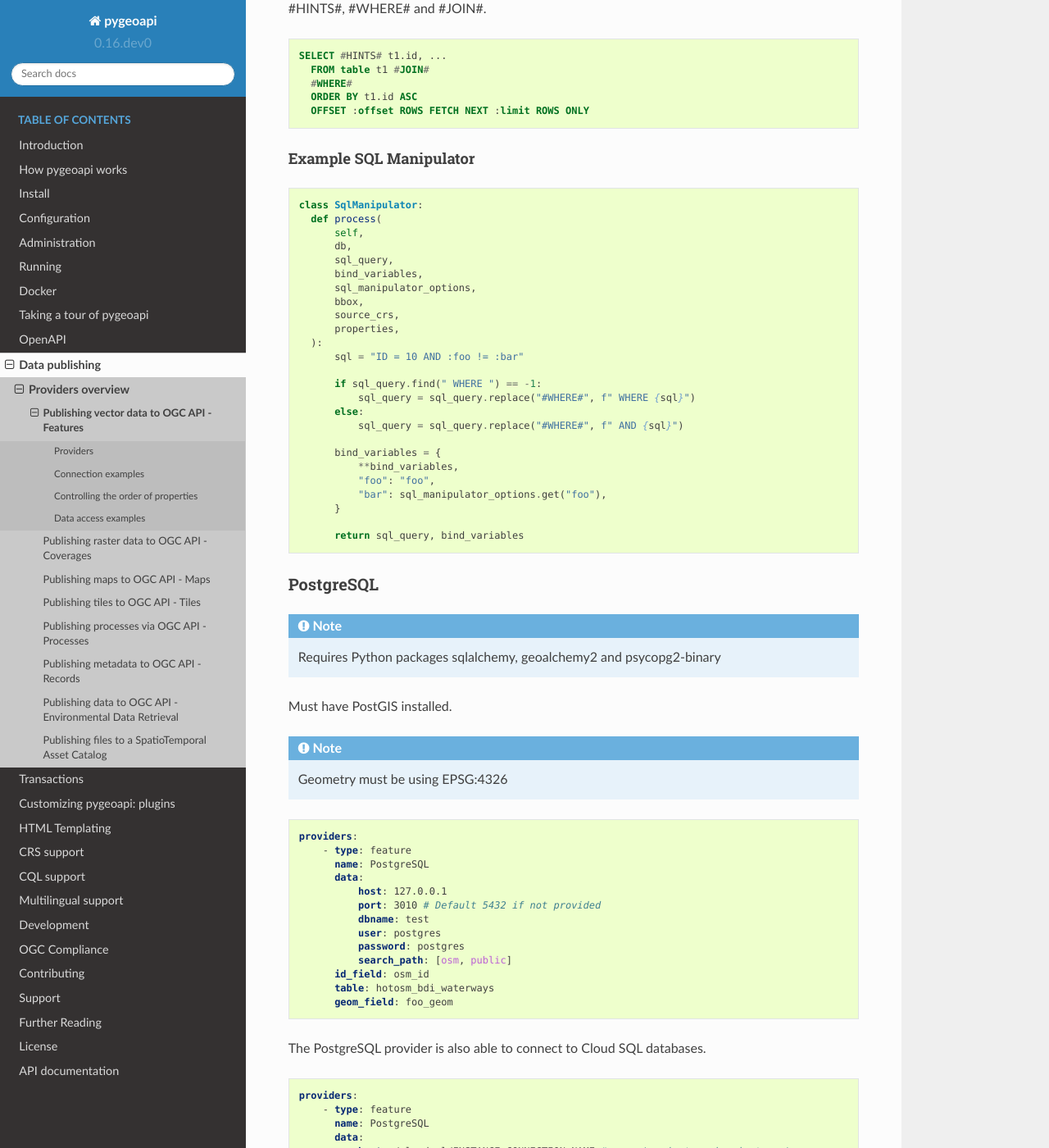
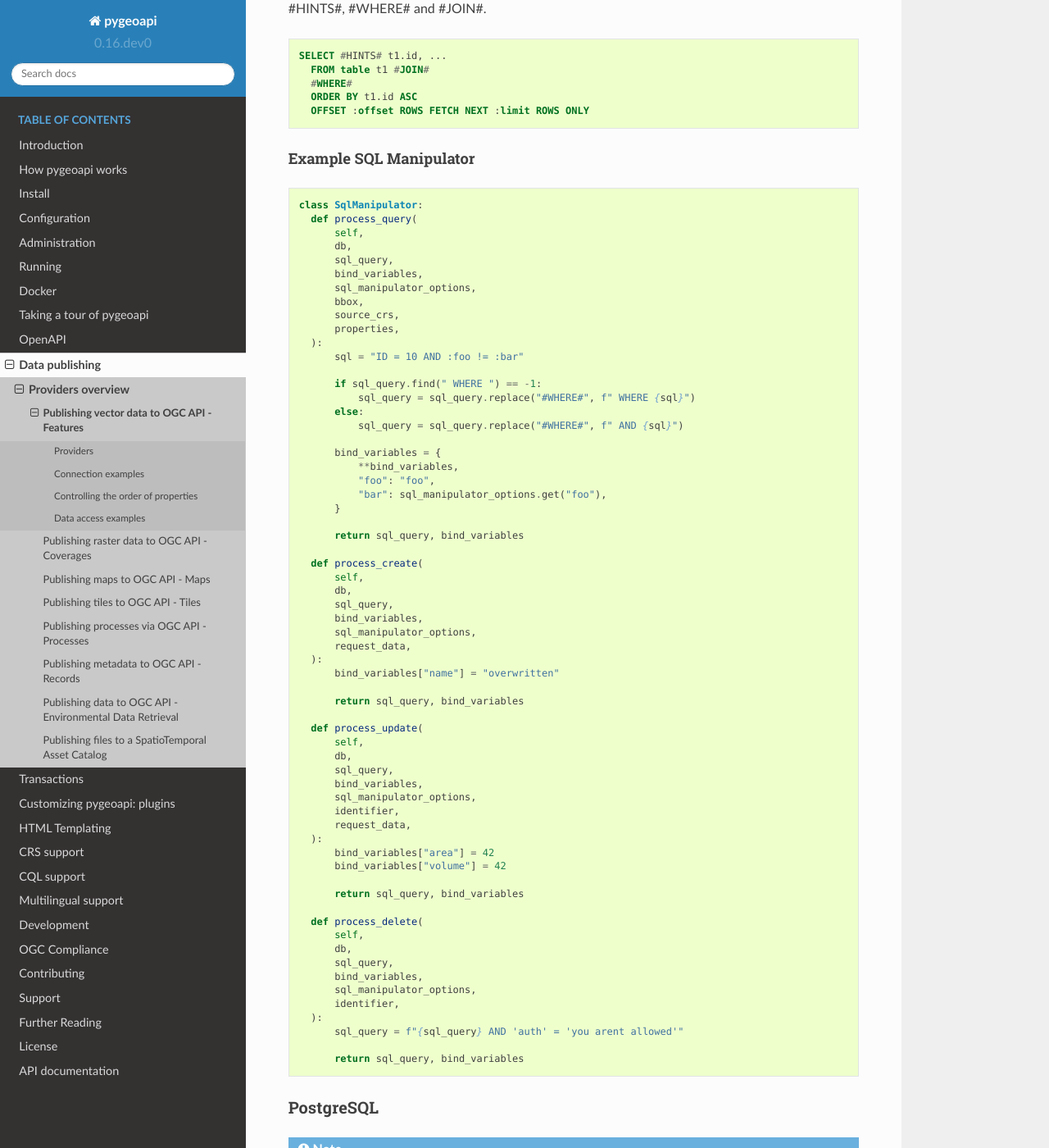
Before and after one commit to geopython/pygeoapi, a Sphinx documentation site: the page built from docs/source/data-publishing/ogcapi-features.rst, in a window 1280 px wide and 1400 px high, scrolled down 6298 px. Shown: the whole window at 82% size. Built offline with Sphinx 7.4.7 and the Read the Docs theme 2.0.0, drawn with Linux system fonts in a browser that asks for light colours.

Commit message:
Updated docs

```diff
--- a/docs/source/data-publishing/ogcapi-features.rst
+++ b/docs/source/data-publishing/ogcapi-features.rst
@@ -321,7 +321,7 @@ Example SQL Manipulator
 .. code-block:: python
 
   class SqlManipulator:
-    def process(
+    def process_query(
         self,
         db,
         sql_query,
@@ -343,6 +343,44 @@ Example SQL Manipulator
             "foo": "foo",
             "bar": sql_manipulator_options.get("foo"),
         }
+
+        return sql_query, bind_variables
+
+    def process_create(
+        self,
+        db,
+        sql_query,
+        bind_variables,
+        sql_manipulator_options,
+        request_data,
+    ):
+        bind_variables["name"] = "overwritten"
+
+        return sql_query, bind_variables
+
+    def process_update(
+        self,
+        db,
+        sql_query,
+        bind_variables,
+        sql_manipulator_options,
+        identifier,
+        request_data,
+    ):
+        bind_variables["area"] = 42
+        bind_variables["volume"] = 42
+
+        return sql_query, bind_variables
+
+    def process_delete(
+        self,
+        db,
+        sql_query,
+        bind_variables,
+        sql_manipulator_options,
+        identifier,
+    ):
+        sql_query = f"{sql_query} AND 'auth' = 'you arent allowed'"
 
         return sql_query, bind_variables
 
```
